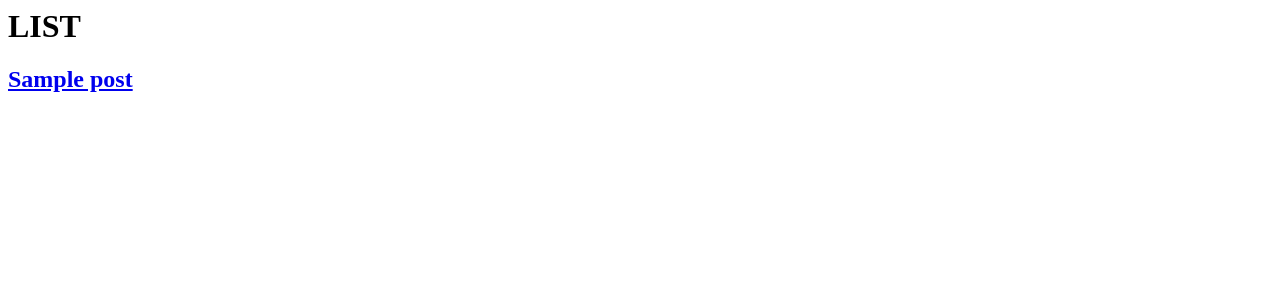
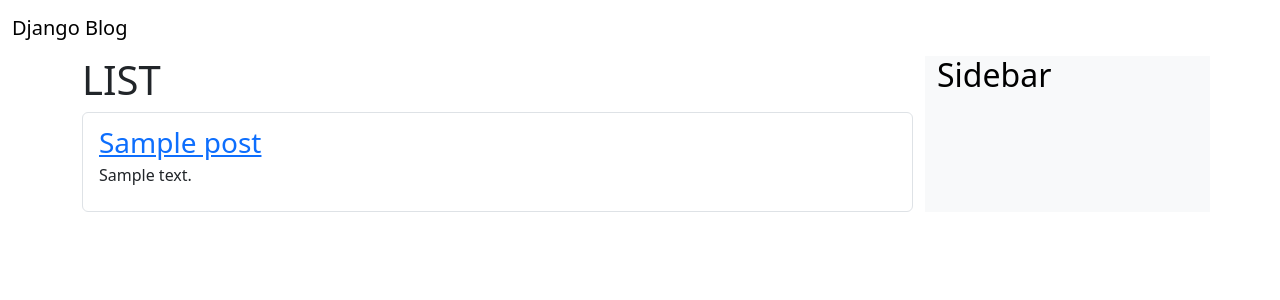
Before and after one commit to nkleee/mysite2, a Django app: page /blog/ in a window 1280 px wide. Shown: the top 300 px of the page. Run offline with Django 4.2, Linux system fonts and the light colour scheme; tables that the repository leaves empty hold one stand-in row (Sample ...).

Commit message:
get_absolute_url 추가

```diff
--- a/blog/models.py
+++ b/blog/models.py
@@ -2,27 +2,30 @@ from django.contrib.auth.models import User
 from django.db import models
 from django.utils import timezone
 
+
+# Create your models here.
 class Post(models.Model):
     class Status(models.TextChoices):
         DRAFT = 'DF', 'Draft'
         PUBLISHED = 'PB', 'Published'
 
-    title = models.CharField(max_length=200)
-    author = models.ForeignKey(User, on_delete=models.CASCADE, default=None)
+    title = models.CharField(max_length=100)
+    author = models.ForeignKey(User, on_delete=models.SET_NULL, default=None, null=True)
     body = models.TextField()
-    publish = models.DateTimeField(default=timezone.now)
+    published = models.DateTimeField(default=timezone.now)
     created = models.DateTimeField(auto_now_add=True)
     updated = models.DateTimeField(auto_now=True)
-    status = models.CharField(
-        max_length=2,
-        choices=Status.choices,
-        default=Status.DRAFT
-    )
+    status = models.CharField(max_length=2, choices=Status.choices, default=Status.DRAFT)
 
     class Meta:
-        ordering = ['-publish']
+        ordering = ['-published']
         indexes = [
-            models.Index(fields=['-publish']),
+            models.Index(fields=['-published'])
         ]
+
     def __str__(self):
         return self.title
+
+    def get_absolute_url(self):
+        from django.urls import reverse
+        return reverse('blog:post_detail', args=[self.id])
--- /dev/null
+++ b/blog/templates/blog/base.html
@@ -0,0 +1,35 @@
+<!doctype html>
+<html lang="en">
+<head>
+    <meta charset="UTF-8">
+    <meta name="viewport"
+          content="width=device-width, user-scalable=no, initial-scale=1.0, maximum-scale=1.0, minimum-scale=1.0">
+    <meta http-equiv="X-UA-Compatible" content="ie=edge">
+    <title>{% block title %}base.html{% endblock title %}</title>
+    <link href="https://cdn.jsdelivr.net/npm/bootstrap@5.3.0/dist/css/bootstrap.min.css" rel="stylesheet"
+          integrity="sha384-9ndCyUaIbzAi2FUVXJi0CjmCapSmO7SnpJef0486qhLnuZ2cdeRhO02iuK6FUUVM" crossorigin="anonymous">
+</head>
+<body>
+<nav class="navbar bg-body-emphasis">
+    <div class="container-fluid">
+        <a class="navbar-brand" href="#">Django Blog</a>
+    </div>
+</nav>
+
+<div class="container gy-5">
+    <div class="row">
+        <div class="col-9">
+            {% block content %}
+            {% endblock content %}
+        </div>
+        <div class="col-3 text-bg-light">
+            <h2>Sidebar</h2>
+        </div>
+    </div>
+</div>
+
+<script src="https://cdn.jsdelivr.net/npm/bootstrap@5.3.0/dist/js/bootstrap.bundle.min.js"
+        integrity="sha384-geWF76RCwLtnZ8qwWowPQNguL3RmwHVBC9FhGdlKrxdiJJigb/j/68SIy3Te4Bkz"
+        crossorigin="anonymous"></script>
+</body>
+</html>
--- a/blog/templates/blog/post/list.html
+++ b/blog/templates/blog/post/list.html
@@ -1,7 +1,17 @@
-<h1>LIST</h1>
+{% extends 'blog/base.html' %}
 
-{% for post in posts %}
-    <h2>
-        <a href="{% url "blog:post_detail" post.id %}">{{ post.title }}</a>
-    </h2>
-{% endfor %}
+{% block content %}
+    <h1>LIST</h1>
+
+    <ul class="list-group">
+        {% for post in posts %}
+            <li class="list-group-item">
+                <a class="fs-3" href="{{ post.get_absolute_url }}">{{ post.title }}</a>
+                <p>
+                {{ post.body|truncatewords:30 }}
+                </p>
+            </li>
+        {% endfor %}
+    </ul>
+
+{% endblock content %}
```
Also changed, not shown: blog/templates/blog/post/detail.html (+15 -4 lines).
